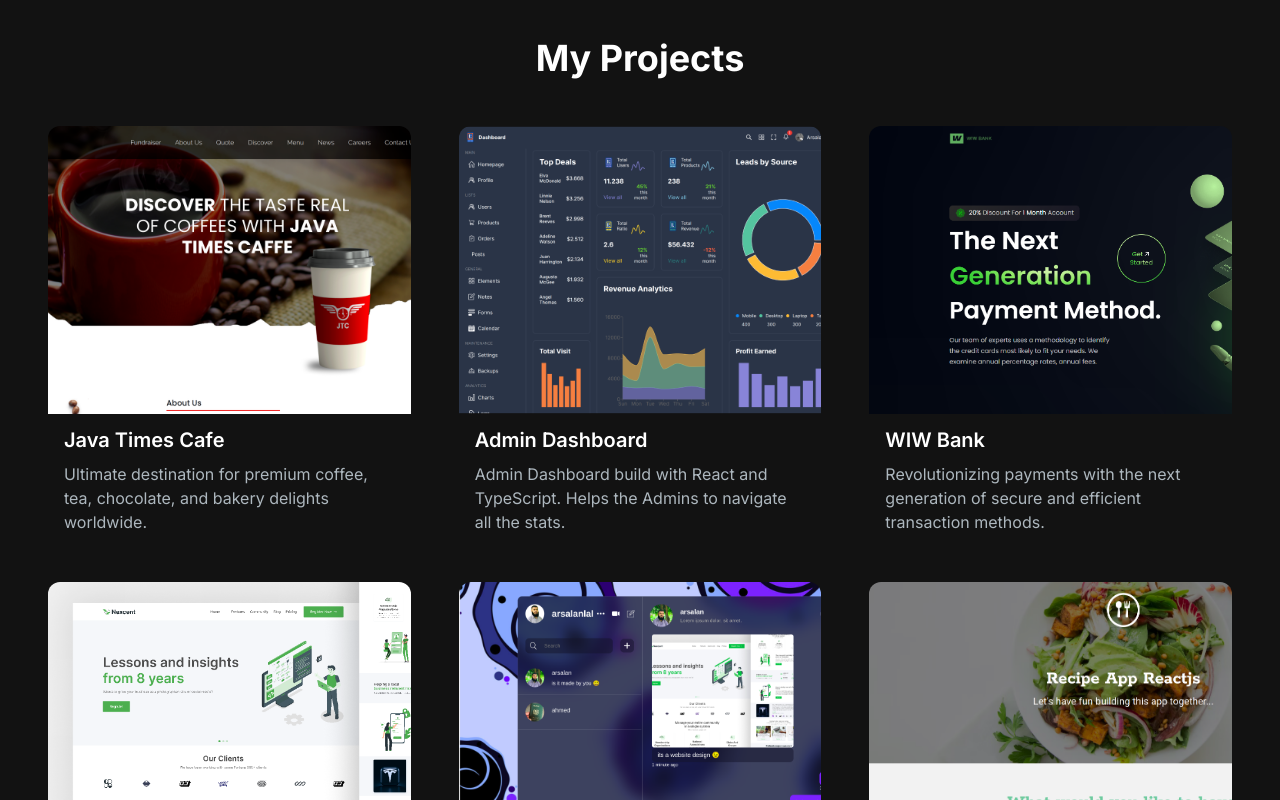
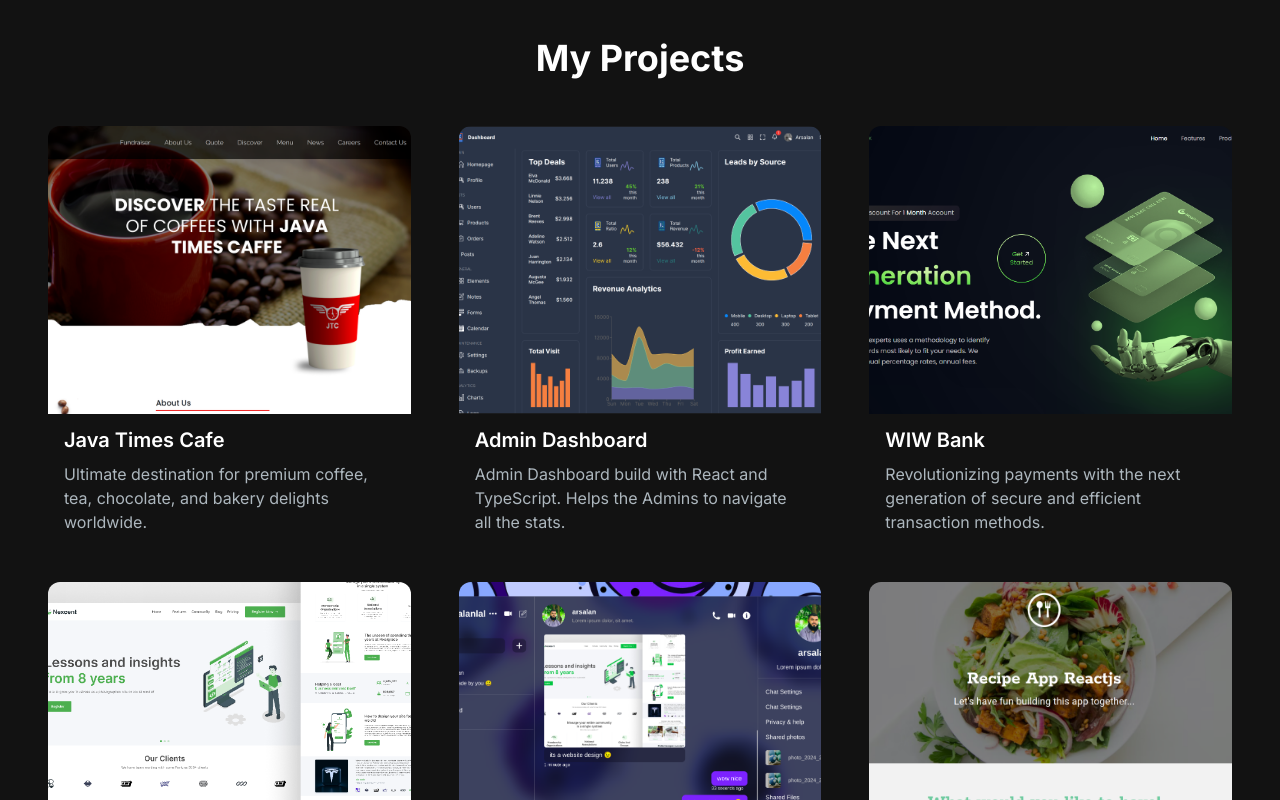
Before and after one commit to arsalanlal414/Portfolio, a Next.js app: page / in a window 1280 px wide. Shown: the part 1560-2360 px from the top of the page. Built offline with nearby package versions, Linux system fonts and the light colour scheme.

Commit message:
adjusted image

```diff
--- a/src/app/api/send/route.js
+++ b/src/app/api/send/route.js
@@ -11,6 +11,7 @@
 //     const data = await resend.emails.send({
 //       from: fromEmail,
 //       to: [fromEmail, email],
+//       // to: 'arsalanlal41@gmail.com',
 //       subject: subject,
 //       react: (
 //         <>
--- a/src/app/components/EmailSection.jsx
+++ b/src/app/components/EmailSection.jsx
@@ -71,6 +71,7 @@
           </p>
         ) : (
           <form className="flex flex-col"
+          // onSubmit={handleSubmit}
             action="https://formspree.io/f/mzzppkjr"
             method="POST"
           >
--- a/src/app/components/ProjectCard.jsx
+++ b/src/app/components/ProjectCard.jsx
@@ -7,7 +7,13 @@
     <div>
       <div
         className="h-52 md:h-72 rounded-t-xl relative group"
-        style={{ background: `url(${imgUrl})`, backgroundSize: "cover" }}
+        style={{
+          background: `url(${imgUrl})`,
+          backgroundSize: "cover",
+          backgroundPosition: "center",
+          backgroundRepeat: "no-repeat",
+          backgroundColor: "#181818"
+        }}
       >
         <div className="overlay items-center justify-center absolute top-0 left-0 w-full h-full bg-[#181818] bg-opacity-0 hidden group-hover:flex group-hover:bg-opacity-80 transition-all duration-500 ">
           <Link
```
Also changed, not shown: package.json (+4 -3 lines), 2 other files (tests, documents, lock files or other folders).
